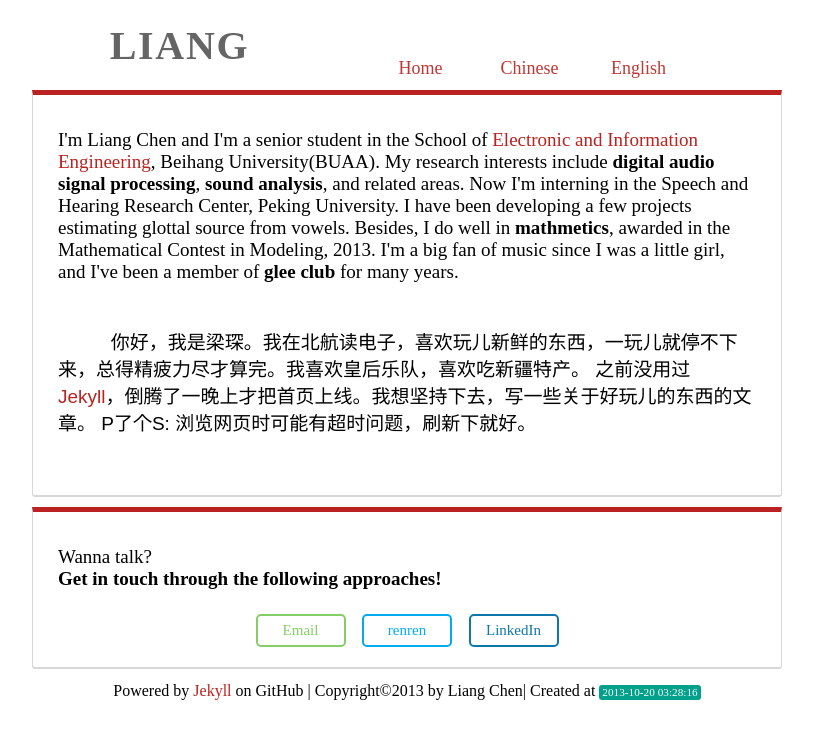
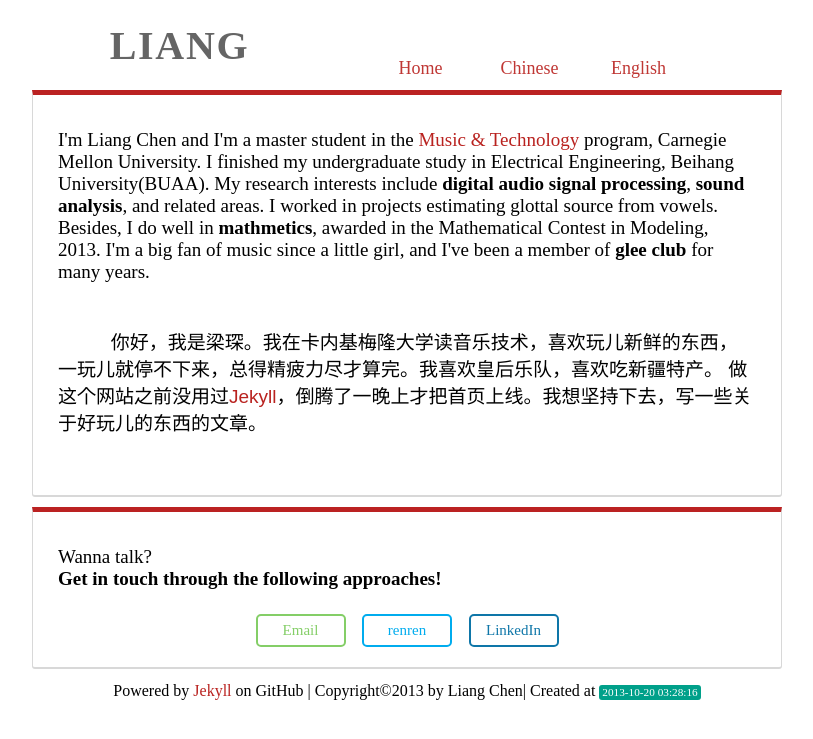
Before and after one commit to liangchen1ce/liangchen1ce.github.io, a Jekyll site: the page built from index.html, in a window 1280 px wide. Shown: the top 739 px of the page, without its empty margins (233-1046 px from the left). Built offline with Jekyll 4.4.1, drawn with Linux system fonts in a browser that asks for light colours; nearby versions of some CDN libraries; some web fonts are replaced; Markdown is read by kramdown in place of the engine named in the settings.

Commit message:
更新首页

```diff
--- a/index.html
+++ b/index.html
@@ -8,16 +8,14 @@ excerpt: Liang Chen from Beijing, China
     <div style="max-width: 750px !important; margin: 0 auto; padding: 0px;">
 		<div style="max-width: 750px !important; margin: 0 auto; padding: 0px;">
         <div class="about animated fadeInDown">
-			<h3>I'm Liang Chen and I'm a senior student in the School of
-			<a href="http://www.ee.buaa.edu.cn/">Electronic and Information Engineering</a>, Beihang University(BUAA). My
-			research interests include <strong>digital audio signal processing</strong>, <strong>sound analysis</strong>, and related areas. Now I'm interning in the Speech and Hearing Research Center, Peking University.
-			I have been developing a few projects estimating glottal source from vowels. Besides, I do well in <strong>mathmetics</strong>, awarded in the Mathematical Contest in Modeling, 2013.
-			I'm a big fan of music since I was a little girl, and I've been a member of <strong>glee club</strong> for many years.
+			<h3>I'm Liang Chen and I'm a master student in the <a href="http://www.cs.cmu.edu/~music/mat/">Music & Technology</a> program, Carnegie Mellon University. I finished my undergraduate study in Electrical Engineering, Beihang University(BUAA). My
+			research interests include <strong>digital audio signal processing</strong>, <strong>sound analysis</strong>, and related areas.
+			I worked in projects estimating glottal source from vowels. Besides, I do well in <strong>mathmetics</strong>, awarded in the Mathematical Contest in Modeling, 2013.
+			I'm a big fan of music since a little girl, and I've been a member of <strong>glee club</strong> for many years.
 			</h3>
 
-			<h6>&nbsp;&nbsp;&nbsp;&nbsp;&nbsp;&nbsp;&nbsp;&nbsp;&nbsp;&nbsp;你好，我是梁琛。我在北航读电子，喜欢玩儿新鲜的东西，一玩儿就停不下来，总得精疲力尽才算完。我喜欢皇后乐队，喜欢吃新疆特产。
-			之前没用过<a href="http://jekyllrb.com/">Jekyll</a>，倒腾了一晚上才把首页上线。我想坚持下去，写一些关于好玩儿的东西的文章。
-			P了个S: 浏览网页时可能有超时问题，刷新下就好。
+			<h6>&nbsp;&nbsp;&nbsp;&nbsp;&nbsp;&nbsp;&nbsp;&nbsp;&nbsp;&nbsp;你好，我是梁琛。我在卡内基梅隆大学读音乐技术，喜欢玩儿新鲜的东西，一玩儿就停不下来，总得精疲力尽才算完。我喜欢皇后乐队，喜欢吃新疆特产。
+			做这个网站之前没用过<a href="http://jekyllrb.com/">Jekyll</a>，倒腾了一晚上才把首页上线。我想坚持下去，写一些关于好玩儿的东西的文章。
 			</h6>
 
 
```
